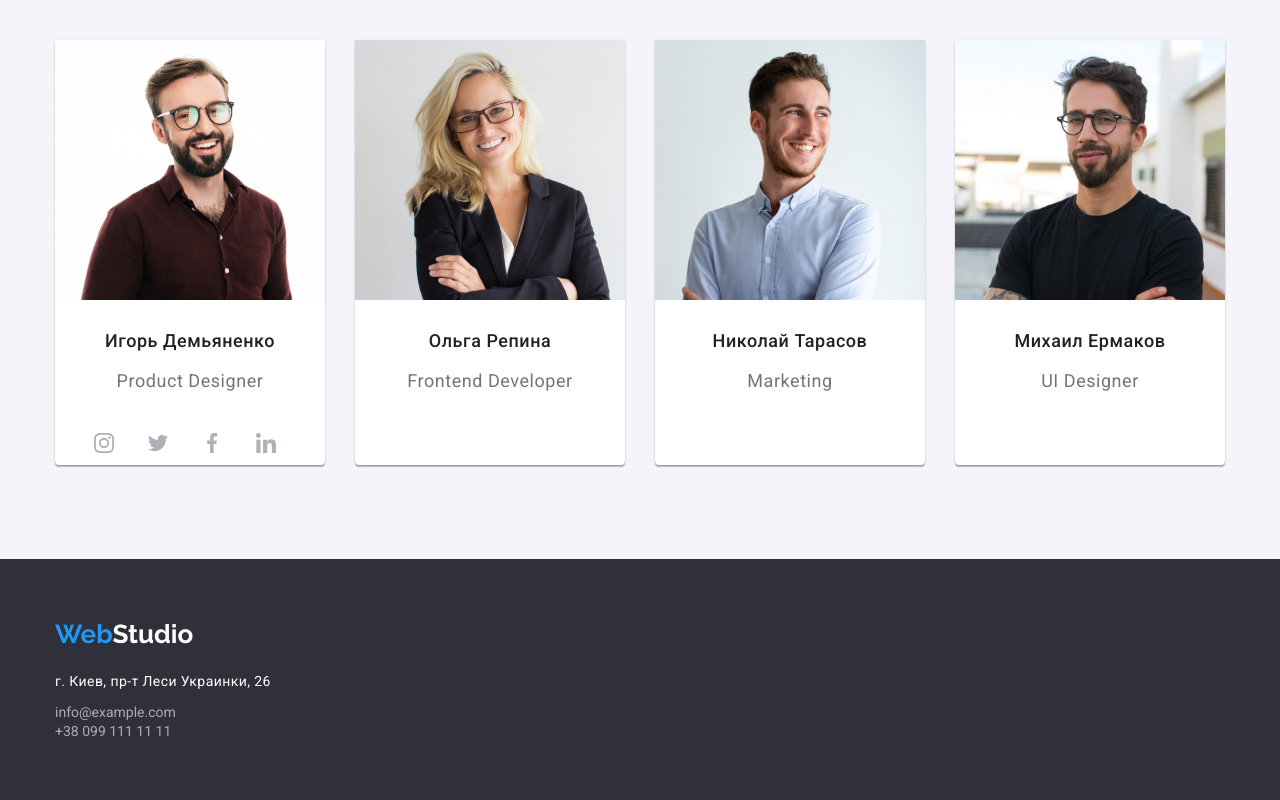
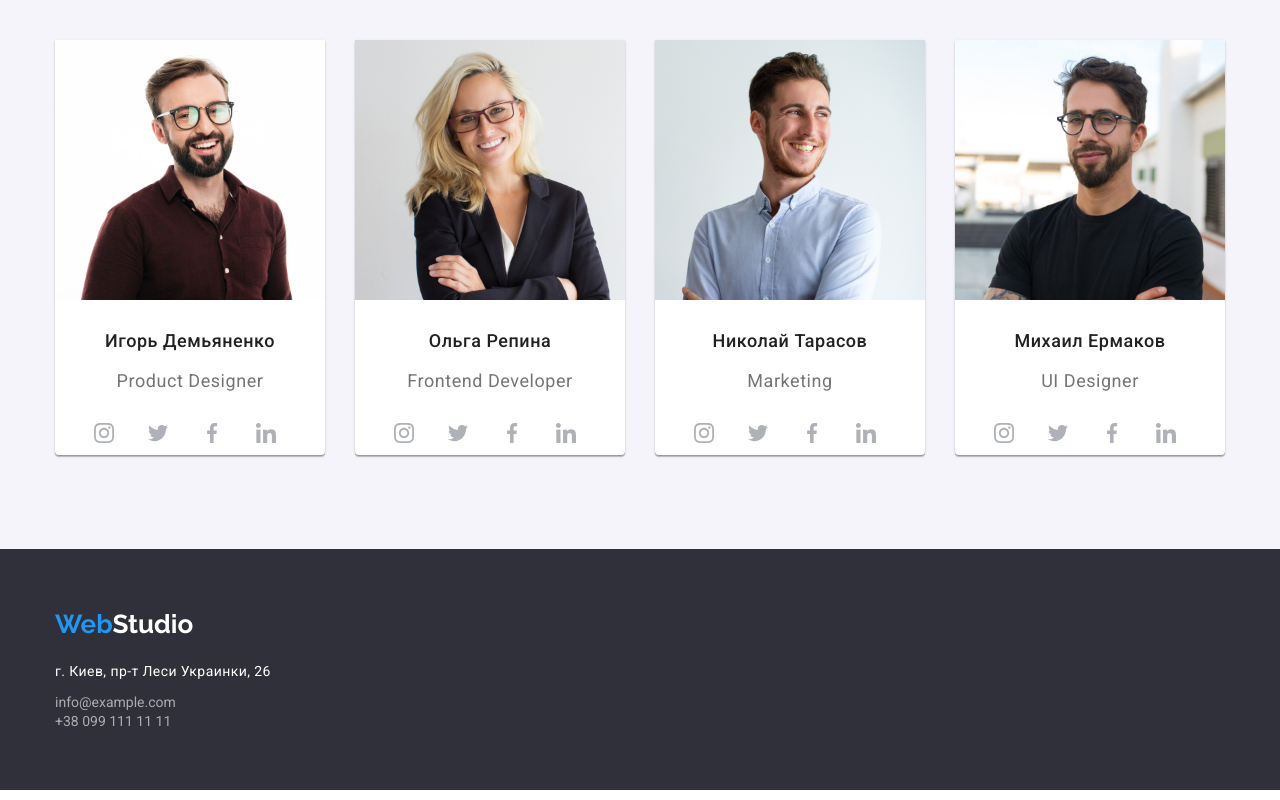
Before and after one commit to mishapogosyan/goit-markup-hw-04, a plain HTML site: page index.html in a window 1280 px wide. Shown: the part 1756-2556 px from the top of the page. Drawn offline with Linux system fonts and the light colour scheme.

Commit message:
hover social

```diff
--- a/css/style.css
+++ b/css/style.css
@@ -225,7 +225,10 @@ html {
 	display: flex;
 	justify-content: center;
 }
-
+.social-icons-link :hover {
+	background: var(--maincolor);
+	border-radius: 50px;
+}
 .social-icons {
 	display: flex;
     justify-content: center;
@@ -306,7 +309,7 @@ html {
 	font-weight: 500;
 }
 .team-description {
-	padding-bottom: 30px;
+	margin-bottom: 20px;
 }
 .team-description,
 .portfolio-description {
--- a/index.html
+++ b/index.html
@@ -101,16 +101,106 @@
 						 	<img class="team-photo" src="./img/olga.jpg" width="270" height="260" alt="Ольга Репина">
 						 	<h3 class="team-item">Ольга Репина</h3>
 							<p class="team-description">Frontend Developer</p>
+														<ul class="social-icons">
+								<li class="social-icon-items">
+									<a class="social-icons-link" href="https://instagram.com/" target="_blank" rel="noopener noreferer" aria-label="Instagram">
+										<svg class="social-icons-svg">
+											<use href="./img/svg/sprite.svg#instagram"></use>
+										</svg>
+									</a>
+								</li>
+								<li class="social-icon-items">
+									<a class="social-icons-link" href="https://twitter.com/" target="_blank" rel="noopener noreferer" aria-label="Twitter">
+										<svg class="social-icons-svg">
+											<use href="./img/svg/sprite.svg#twitter"></use>
+										</svg>
+									</a>
+								</li>
+								<li class="social-icon-items">
+									<a class="social-icons-link" href="https://facebook.com/" target="_blank" rel="noopener noreferer" aria-label="Facebook">
+										<svg class="social-icons-svg">
+											<use href="./img/svg/sprite.svg#facebook"></use>
+										</svg>
+									</a>
+								</li>
+								<li class="social-icon-items">
+									<a class="social-icons-link" href="https://linkedin.com/" target="_blank" rel="noopener noreferer" aria-label="Linkedin">
+										<svg class="social-icons-svg">
+											<use href="./img/svg/sprite.svg#linkedin"></use>
+										</svg>
+									</a>
+								</li>
+							</ul>
 						</li>
 						<li class="team-card">
 							<img class="team-photo" src="./img/nikolay.jpg" width="270" height="260" alt="Николай Тарасов">
 							<h3 class="team-item">Николай Тарасов</h3>
 							<p class="team-description">Marketing</p>
+														<ul class="social-icons">
+								<li class="social-icon-items">
+									<a class="social-icons-link" href="https://instagram.com/" target="_blank" rel="noopener noreferer" aria-label="Instagram">
+										<svg class="social-icons-svg">
+											<use href="./img/svg/sprite.svg#instagram"></use>
+										</svg>
+									</a>
+								</li>
+								<li class="social-icon-items">
+									<a class="social-icons-link" href="https://twitter.com/" target="_blank" rel="noopener noreferer" aria-label="Twitter">
+										<svg class="social-icons-svg">
+											<use href="./img/svg/sprite.svg#twitter"></use>
+										</svg>
+									</a>
+								</li>
+								<li class="social-icon-items">
+									<a class="social-icons-link" href="https://facebook.com/" target="_blank" rel="noopener noreferer" aria-label="Facebook">
+										<svg class="social-icons-svg">
+											<use href="./img/svg/sprite.svg#facebook"></use>
+										</svg>
+									</a>
+								</li>
+								<li class="social-icon-items">
+									<a class="social-icons-link" href="https://linkedin.com/" target="_blank" rel="noopener noreferer" aria-label="Linkedin">
+										<svg class="social-icons-svg">
+											<use href="./img/svg/sprite.svg#linkedin"></use>
+										</svg>
+									</a>
+								</li>
+							</ul>
 						</li>
 						<li class="team-card">
 							<img class="team-photo" src="./img/misha.jpg" width="270" height="260" alt="Михаил Ермаков">
 							<h3 class="team-item">Михаил Ермаков</h3>
 							<p class="team-description">UI Designer</p>
+														<ul class="social-icons">
+								<li class="social-icon-items">
+									<a class="social-icons-link" href="https://instagram.com/" target="_blank" rel="noopener noreferer" aria-label="Instagram">
+										<svg class="social-icons-svg">
+											<use href="./img/svg/sprite.svg#instagram"></use>
+										</svg>
+									</a>
+								</li>
+								<li class="social-icon-items">
+									<a class="social-icons-link" href="https://twitter.com/" target="_blank" rel="noopener noreferer" aria-label="Twitter">
+										<svg class="social-icons-svg">
+											<use href="./img/svg/sprite.svg#twitter"></use>
+										</svg>
+									</a>
+								</li>
+								<li class="social-icon-items">
+									<a class="social-icons-link" href="https://facebook.com/" target="_blank" rel="noopener noreferer" aria-label="Facebook">
+										<svg class="social-icons-svg">
+											<use href="./img/svg/sprite.svg#facebook"></use>
+										</svg>
+									</a>
+								</li>
+								<li class="social-icon-items">
+									<a class="social-icons-link" href="https://linkedin.com/" target="_blank" rel="noopener noreferer" aria-label="Linkedin">
+										<svg class="social-icons-svg">
+											<use href="./img/svg/sprite.svg#linkedin"></use>
+										</svg>
+									</a>
+								</li>
+							</ul>
 						</li>
 					</ul>
 			</div>
```
